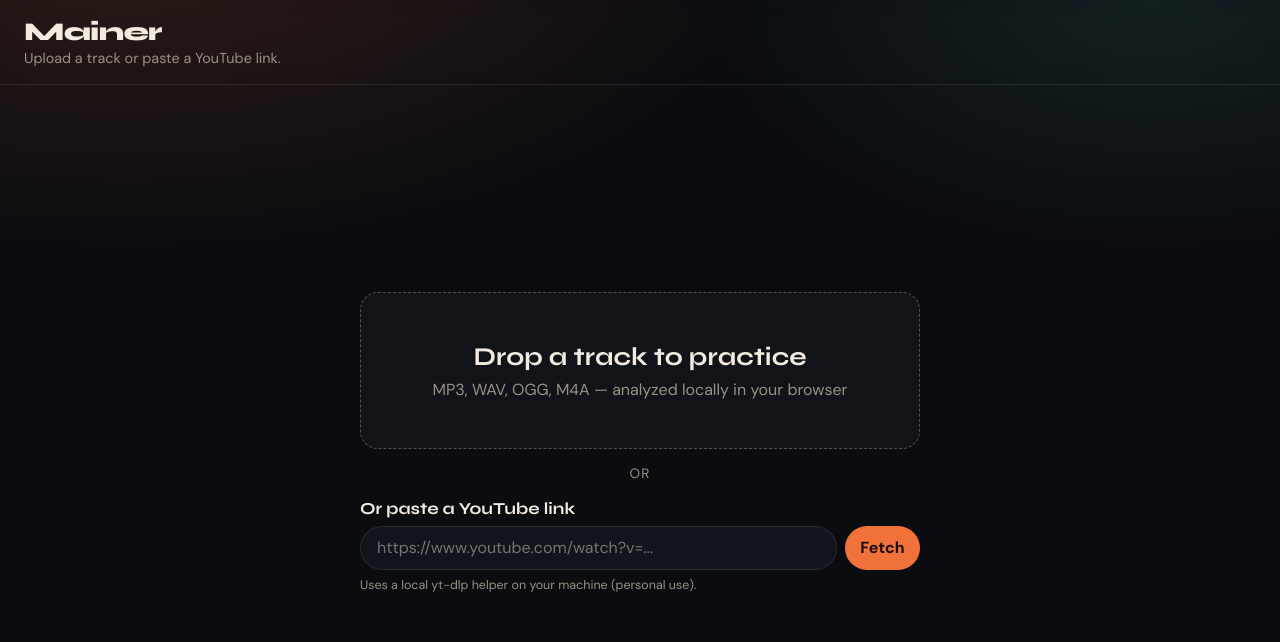
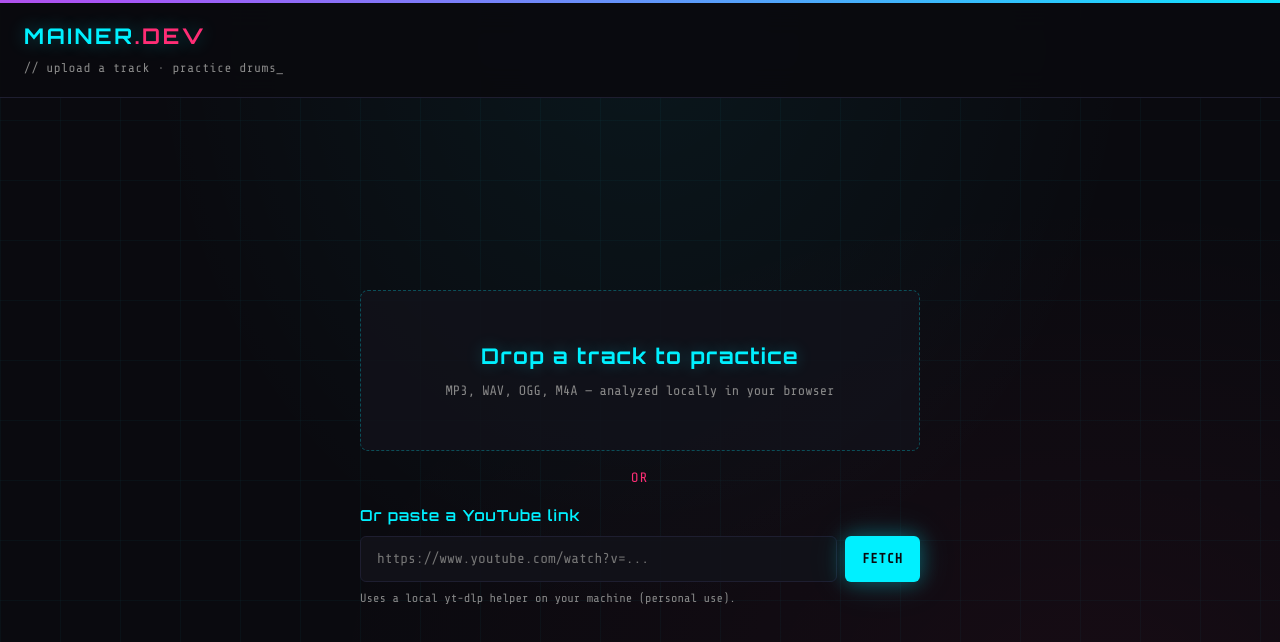
Before and after one commit to ScarEye/Mainer, a React (Vite) app: page / in a window 1280 px wide. Shown: the top 642 px of the page. Built offline with nearby package versions, Linux system fonts and the light colour scheme.

Commit message:
Updated theme

```diff
--- a/index.html
+++ b/index.html
@@ -4,7 +4,7 @@
     <meta charset="UTF-8" />
     <link rel="icon" type="image/svg+xml" href="/favicon.svg" />
     <meta name="viewport" content="width=device-width, initial-scale=1.0" />
-    <title>Mainer — Practice any track</title>
+    <title>Mainer — zaidwajid.dev practice</title>
   </head>
   <body>
     <div id="root"></div>
--- a/src/App.css
+++ b/src/App.css
@@ -1,15 +1,24 @@
 :root {
-  --bg: #0b0c10;
-  --bg-elev: #15171f;
-  --ink: #f3ebe0;
-  --muted: #9a9084;
-  --accent: #f0713a;
-  --accent-2: #e8c547;
-  --teal: #5ec8c0;
-  --danger: #e85d5d;
-  --line: rgba(243, 235, 224, 0.1);
-  --font-display: 'Syne', system-ui, sans-serif;
-  --font-body: 'DM Sans', system-ui, sans-serif;
+  /* zaidwajid.dev theme */
+  --primary: #00f0ff;
+  --primary-dim: #00f0ff44;
+  --secondary: #ff2d75;
+  --accent-purple: #a855f7;
+  --bg: #0a0a0f;
+  --bg-elev: #12121a;
+  --bg-hover: #1a1a2e;
+  --ink: #e0e0e0;
+  --muted: #888888;
+  --accent: #00f0ff;
+  --accent-2: #ff2d75;
+  --teal: #a855f7;
+  --danger: #ff2d75;
+  --line: #1e1e30;
+  --glow-primary: 0 0 20px #00f0ff55, 0 0 40px #00f0ff22;
+  --glow-secondary: 0 0 20px #ff2d7555, 0 0 40px #ff2d7522;
+  --font-display: 'Orbitron', sans-serif;
+  --font-body: 'Rajdhani', sans-serif;
+  --font-mono: 'Share Tech Mono', monospace;
 }
 
 * {
@@ -25,11 +34,17 @@ body,
 
 body {
   font-family: var(--font-body);
+  font-size: 17px;
   color: var(--ink);
-  background:
-    radial-gradient(1200px 600px at 10% -10%, rgba(240, 113, 58, 0.16), transparent 55%),
-    radial-gradient(900px 500px at 90% 0%, rgba(94, 200, 192, 0.1), transparent 50%),
-    var(--bg);
+  line-height: 1.6;
+  background-color: var(--bg);
+  background-image:
+    radial-gradient(ellipse at 50% 0%, rgba(0, 240, 255, 0.06) 0%, transparent 55%),
+    radial-gradient(ellipse at 85% 85%, rgba(255, 45, 117, 0.05) 0%, transparent 50%),
+    linear-gradient(rgba(0, 240, 255, 0.03) 1px, transparent 1px),
+    linear-gradient(90deg, rgba(0, 240, 255, 0.03) 1px, transparent 1px);
+  background-size: auto, auto, 60px 60px, 60px 60px;
+  background-attachment: fixed;
 }
 
 button,
@@ -41,6 +56,30 @@ input {
   min-height: 100vh;
   display: flex;
   flex-direction: column;
+  position: relative;
+}
+
+.app::before {
+  content: '';
+  position: fixed;
+  top: 0;
+  left: 0;
+  right: 0;
+  height: 3px;
+  z-index: 100;
+  background: linear-gradient(90deg, var(--primary), var(--secondary), var(--accent-purple), var(--primary));
+  background-size: 300% 100%;
+  animation: xpGlow 4s ease infinite;
+}
+
+@keyframes xpGlow {
+  0%,
+  100% {
+    background-position: 0% 50%;
+  }
+  50% {
+    background-position: 100% 50%;
+  }
 }
 
 .top {
@@ -49,21 +88,31 @@ input {
   justify-content: space-between;
   gap: 1rem;
   padding: 1rem 1.5rem;
+  margin-top: 3px;
   border-bottom: 1px solid var(--line);
-  backdrop-filter: blur(8px);
+  background: rgba(10, 10, 15, 0.92);
+  backdrop-filter: blur(16px);
 }
 
 .brand__mark {
   font-family: var(--font-display);
-  font-weight: 800;
-  font-size: 1.6rem;
-  letter-spacing: -0.03em;
+  font-weight: 700;
+  font-size: 1.35rem;
+  letter-spacing: 0.12em;
+  color: var(--primary);
   display: block;
+  text-shadow: 0 0 18px #00f0ff55;
+}
+
+.brand__mark span {
+  color: var(--secondary);
 }
 
 .brand__tag {
   color: var(--muted);
-  font-size: 0.9rem;
+  font-family: var(--font-mono);
+  font-size: 0.8rem;
+  letter-spacing: 0.04em;
 }
 
 .hud {
@@ -77,12 +126,17 @@ input {
   flex-direction: column;
   align-items: flex-end;
   font-size: 0.75rem;
+  font-family: var(--font-mono);
+  text-transform: uppercase;
+  letter-spacing: 0.06em;
   color: var(--muted);
 }
 
 .hud__stat strong {
-  font-size: 1.15rem;
-  color: var(--ink);
+  font-family: var(--font-display);
+  font-size: 1.1rem;
+  color: var(--primary);
+  text-shadow: 0 0 12px #00f0ff44;
 }
 
 .hud__judge {
@@ -90,8 +144,9 @@ input {
   text-align: center;
   font-family: var(--font-display);
   font-weight: 700;
-  letter-spacing: 0.04em;
-  color: var(--accent-2);
+  letter-spacing: 0.08em;
+  color: var(--secondary);
+  text-shadow: 0 0 14px #ff2d7555;
 }
 
 .landing {
@@ -104,9 +159,10 @@ input {
 
 .landing__or {
   text-align: center;
-  color: var(--muted);
+  color: var(--secondary);
+  font-family: var(--font-mono);
   font-size: 0.85rem;
-  letter-spacing: 0.08em;
+  letter-spacing: 0.12em;
   text-transform: uppercase;
 }
 
@@ -120,8 +176,10 @@ input {
 
 .yt-import__label {
   font-family: var(--font-display);
-  font-weight: 700;
-  font-size: 1.05rem;
+  font-weight: 600;
+  font-size: 0.95rem;
+  letter-spacing: 0.06em;
+  color: var(--primary);
 }
 
 .yt-import__row {
@@ -132,39 +190,44 @@ input {
 .yt-import__input {
   flex: 1;
   min-width: 0;
-  border-radius: 999px;
+  border-radius: 6px;
   border: 1px solid var(--line);
-  background: rgba(21, 23, 31, 0.85);
+  background: rgba(18, 18, 26, 0.9);
   color: var(--ink);
   padding: 0.65rem 1rem;
+  font-family: var(--font-mono);
+  font-size: 0.9rem;
 }
 
 .yt-import__input:focus {
-  outline: 1px solid var(--accent);
-  border-color: var(--accent);
+  outline: none;
+  border-color: var(--primary);
+  box-shadow: var(--glow-primary);
 }
 
 .yt-import__hint {
   margin: 0;
   color: var(--muted);
-  font-size: 0.78rem;
+  font-family: var(--font-mono);
+  font-size: 0.75rem;
 }
 
 .dropzone {
   width: min(560px, 92vw);
-  border: 1px dashed rgba(243, 235, 224, 0.28);
-  border-radius: 18px;
+  border: 1px dashed rgba(0, 240, 255, 0.28);
+  border-radius: 8px;
   padding: 3rem 2rem;
   text-align: center;
-  background: rgba(21, 23, 31, 0.7);
+  background: rgba(18, 18, 26, 0.85);
   cursor: pointer;
-  transition: border-color 0.15s ease, transform 0.15s ease, background 0.15s ease;
+  transition: border-color 0.2s ease, transform 0.2s ease, background 0.2s ease, box-shadow 0.2s ease;
 }
 
 .dropzone:hover,
 .dropzone--active {
-  border-color: var(--accent);
-  background: rgba(240, 113, 58, 0.08);
+  border-color: var(--primary);
+  background: rgba(0, 240, 255, 0.06);
+  box-shadow: var(--glow-primary);
   transform: translateY(-1px);
 }
 
@@ -175,14 +238,19 @@ input {
 
 .dropzone__title {
   font-family: var(--font-display);
-  font-size: 1.6rem;
+  font-size: 1.35rem;
   font-weight: 700;
+  letter-spacing: 0.06em;
+  color: var(--primary);
   margin: 0 0 0.4rem;
+  text-shadow: 0 0 16px #00f0ff44;
 }
 
 .dropzone__hint {
   margin: 0;
   color: var(--muted);
+  font-family: var(--font-mono);
+  font-size: 0.85rem;
 }
 
 .status {
@@ -220,23 +288,26 @@ input {
 
 .track-meta h1 {
   font-family: var(--font-display);
-  font-size: 1.45rem;
+  font-size: 1.25rem;
   margin: 0;
-  letter-spacing: -0.02em;
+  letter-spacing: 0.04em;
+  color: var(--primary);
+  text-shadow: 0 0 14px #00f0ff33;
 }
 
 .track-meta p {
   margin: 0.2rem 0 0;
   color: var(--muted);
-  font-size: 0.9rem;
+  font-family: var(--font-mono);
+  font-size: 0.8rem;
 }
 
 .visual-picker {
   display: inline-flex;
   border: 1px solid var(--line);
-  border-radius: 999px;
+  border-radius: 6px;
   padding: 0.2rem;
-  background: rgba(21, 23, 31, 0.85);
+  background: rgba(18, 18, 26, 0.9);
   gap: 0.15rem;
 }
 
@@ -244,29 +315,34 @@ input {
   border: none;
   background: transparent;
   color: var(--muted);
-  border-radius: 999px;
+  border-radius: 4px;
   padding: 0.4rem 0.85rem;
   cursor: pointer;
-  font-size: 0.85rem;
-  font-weight: 600;
+  font-family: var(--font-mono);
+  font-size: 0.8rem;
+  font-weight: 500;
+  text-transform: uppercase;
+  letter-spacing: 0.08em;
 }
 
 .visual-picker__btn:hover {
-  color: var(--ink);
+  color: var(--primary);
 }
 
 .visual-picker__btn.is-active {
-  background: rgba(240, 113, 58, 0.2);
-  color: var(--accent);
+  background: rgba(0, 240, 255, 0.12);
+  color: var(--primary);
+  box-shadow: inset 0 0 0 1px rgba(0, 240, 255, 0.35);
 }
 
 .highway {
   flex: 1;
   min-height: 360px;
-  border-radius: 16px;
+  border-radius: 8px;
   overflow: hidden;
   border: 1px solid var(--line);
-  background: #0a0b0f;
+  background: #0a0a0f;
+  box-shadow: inset 0 0 40px rgba(0, 240, 255, 0.03);
 }
 
 .highway__canvas {
@@ -278,12 +354,13 @@ input {
 .kit-view {
   flex: 1;
   min-height: 360px;
-  border-radius: 16px;
+  border-radius: 8px;
   overflow: hidden;
   border: 1px solid var(--line);
-  background: #0a0b0f;
+  background: #0a0a0f;
   display: flex;
   flex-direction: column;
+  box-shadow: inset 0 0 40px rgba(0, 240, 255, 0.03);
 }
 
 .kit-view__svg {
@@ -304,15 +381,16 @@ input {
 
 .kit-view__cue-lane {
   font-family: var(--font-display);
-  font-weight: 800;
-  font-size: 1.25rem;
-  letter-spacing: 0.02em;
+  font-weight: 700;
+  font-size: 1.15rem;
+  letter-spacing: 0.08em;
 }
 
 .kit-view__cue-time {
   color: var(--muted);
+  font-family: var(--font-mono);
   font-variant-numeric: tabular-nums;
-  font-size: 0.95rem;
+  font-size: 0.9rem;
 }
 
 .tip--visual {
@@ -350,31 +428,43 @@ input {
   border: 1px solid var(--line);
   background: var(--bg-elev);
   color: var(--ink);
-  border-radius: 999px;
-  padding: 0.45rem 0.9rem;
+  border-radius: 6px;
+  padding: 0.5rem 1rem;
   cursor: pointer;
+  font-family: var(--font-mono);
+  font-size: 0.85rem;
+  text-transform: uppercase;
+  letter-spacing: 0.06em;
+  transition: border-color 0.2s, box-shadow 0.2s, background 0.2s, color 0.2s;
 }
 
 .btn:hover {
-  border-color: rgba(243, 235, 224, 0.28);
+  border-color: rgba(0, 240, 255, 0.35);
+  color: var(--primary);
 }
 
 .btn--primary {
-  background: var(--accent);
+  background: var(--primary);
   border-color: transparent;
-  color: #1a0d08;
+  color: #0a0a0f;
   font-weight: 700;
+  box-shadow: var(--glow-primary);
+}
+
+.btn--primary:hover {
+  color: #0a0a0f;
+  filter: brightness(1.08);
 }
 
 .btn--accent {
-  background: rgba(94, 200, 192, 0.18);
-  border-color: var(--teal);
-  color: var(--teal);
+  background: rgba(0, 240, 255, 0.1);
+  border-color: var(--primary);
+  color: var(--primary);
 }
 
 .btn--danger {
-  border-color: rgba(232, 93, 93, 0.45);
-  color: var(--danger);
+  border-color: rgba(255, 45, 117, 0.5);
+  color: var(--secondary);
 }
 
 .btn--ghost {
@@ -386,17 +476,21 @@ input {
   align-items: center;
   gap: 0.45rem;
   color: var(--muted);
-  font-size: 0.85rem;
+  font-family: var(--font-mono);
+  font-size: 0.8rem;
+  text-transform: uppercase;
+  letter-spacing: 0.05em;
   padding: 0 0.25rem;
 }
 
 .rate input {
   width: 110px;
-  accent-color: var(--accent);
+  accent-color: var(--primary);
 }
 
 .time {
   margin-left: auto;
+  font-family: var(--font-mono);
   font-variant-numeric: tabular-nums;
   color: var(--muted);
 }
@@ -404,7 +498,8 @@ input {
 .tip {
   margin: 0;
   color: var(--muted);
-  font-size: 0.85rem;
+  font-family: var(--font-mono);
+  font-size: 0.8rem;
 }
 
 .studio__side {
@@ -416,9 +511,9 @@ input {
 
 .mixer,
 .editor {
-  background: rgba(21, 23, 31, 0.85);
+  background: rgba(18, 18, 26, 0.92);
   border: 1px solid var(--line);
-  border-radius: 16px;
+  border-radius: 8px;
   padding: 1rem;
   display: flex;
   flex-direction: column;
@@ -437,7 +532,9 @@ input {
 .editor__head h3 {
   margin: 0;
   font-family: var(--font-display);
-  font-size: 1.05rem;
+  font-size: 0.95rem;
+  letter-spacing: 0.06em;
+  color: var(--primary);
 }
 
 .mixer__hint {
@@ -450,11 +547,12 @@ input {
 .mixer__progress {
   margin: 0;
   padding: 0.55rem 0.7rem;
-  border-radius: 10px;
-  background: rgba(240, 113, 58, 0.12);
-  border: 1px solid rgba(240, 113, 58, 0.28);
-  color: #f3c4a8;
-  font-size: 0.8rem;
+  border-radius: 6px;
+  background: rgba(0, 240, 255, 0.08);
+  border: 1px solid rgba(0, 240, 255, 0.28);
+  color: var(--primary);
+  font-family: var(--font-mono);
+  font-size: 0.78rem;
   line-height: 1.35;
   word-break: break-word;
 }
@@ -493,7 +591,7 @@ input {
 
 .mixer__row input[type='range'] {
   width: 100%;
-  accent-color: var(--accent);
+  accent-color: var(--primary);
 }
 
 .mixer__vol {
@@ -573,22 +671,22 @@ input {
 }
 
 .dot--kick {
-  background: #f0713a;
+  background: #00f0ff;
 }
 .dot--snare {
-  background: #e8c547;
+  background: #ff2d75;
 }
 .dot--tom {
-  background: #d9896b;
+  background: #a855f7;
 }
 .dot--hat {
-  background: #5ec8c0;
+  background: #7dd3fc;
 }
 .dot--crash {
-  background: #c9a0ff;
+  background: #f0abfc;
 }
 .dot--ride {
-  background: #7eb6ff;
+  background: #67e8f9;
 }
 
 @media (max-width: 900px) {
--- a/src/App.tsx
+++ b/src/App.tsx
@@ -405,8 +405,10 @@ export default function App() {
     <div className="app">
       <header className="top">
         <div className="brand">
-          <span className="brand__mark">Mainer</span>
-          <span className="brand__tag">Upload a track or paste a YouTube link.</span>
+          <span className="brand__mark">
+            MAINER<span>.DEV</span>
+          </span>
+          <span className="brand__tag">// upload a track · practice drums_</span>
         </div>
         {chart && (
           <div className="hud">
--- a/src/index.css
+++ b/src/index.css
@@ -1,5 +1,7 @@
-@import url('https://fonts.googleapis.com/css2?family=DM+Sans:ital,opsz,wght@0,9..40,400;0,9..40,500;0,9..40,700;1,9..40,400&family=Syne:wght@600;700;800&display=swap');
+@import url('https://fonts.googleapis.com/css2?family=Orbitron:wght@400;500;600;700;800;900&family=Rajdhani:wght@300;400;500;600;700&family=Share+Tech+Mono&display=swap');
 
 html {
   color-scheme: dark;
+  scrollbar-width: thin;
+  scrollbar-color: #00f0ff #0a0a0f;
 }
```
Also changed, not shown: src/components/KitView.tsx (+7 -7 lines), src/components/NotationView.tsx (+7 -7 lines), src/components/NoteHighway.tsx (+4 -4 lines), src/components/WaveformScrub.tsx (+4 -4 lines), src/types/chart.ts (+6 -6 lines).
